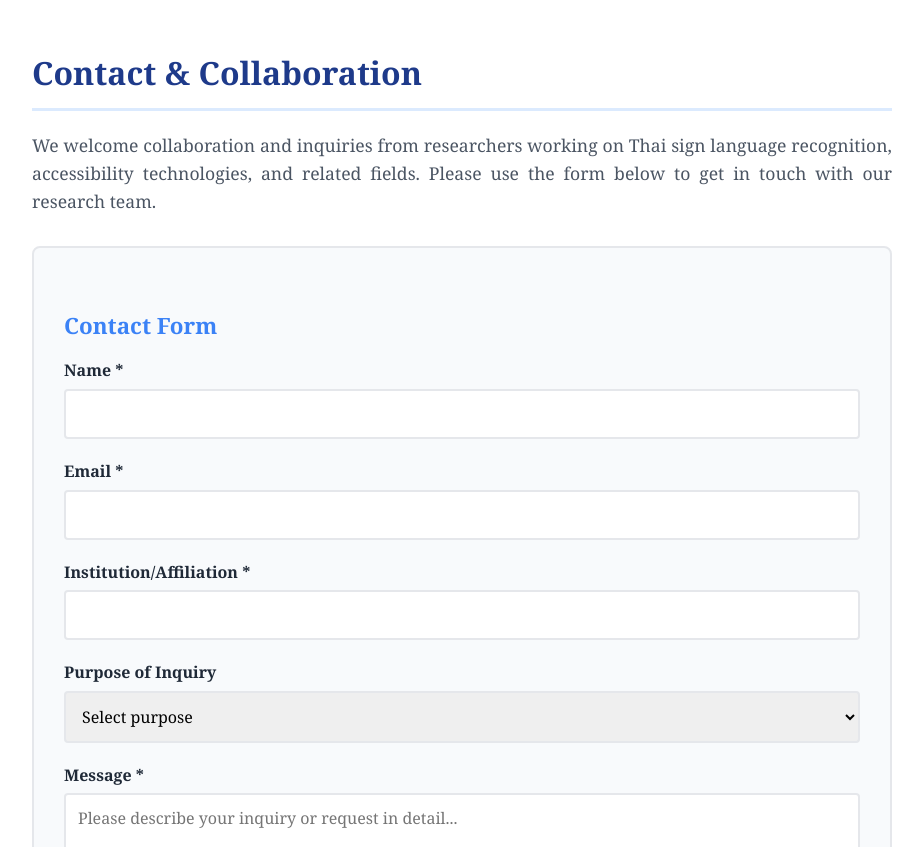
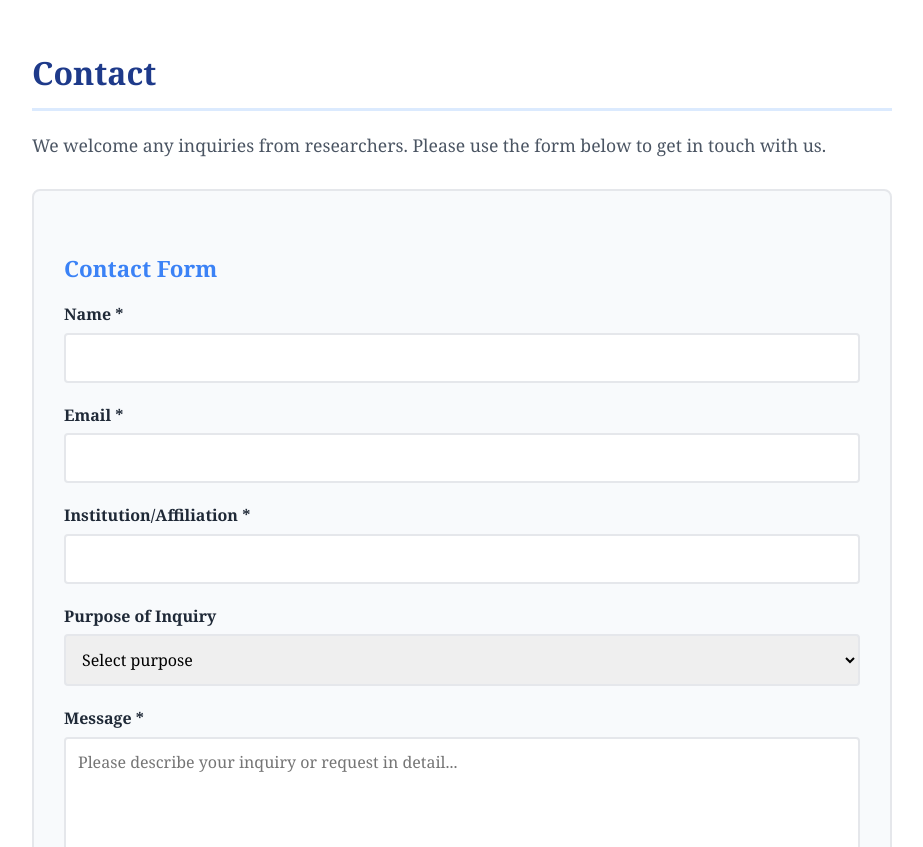
Before and after one commit to TSL-ONE/TSL-ONE.github.io, a plain HTML site: page index.html in a window 1280 px wide. Shown: the part 1239-2086 px from the top of the page, without its empty margins (178-1101 px from the left). Drawn offline with Linux system fonts and the light colour scheme.

```diff
--- a/index.html
+++ b/index.html
@@ -70,8 +70,8 @@
             </section>
 
             <section class="section">
-                <h2>Contact & Collaboration</h2>
-                <p>We welcome collaboration and inquiries from researchers working on Thai sign language recognition, accessibility technologies, and related fields. Please use the form below to get in touch with our research team.</p>
+                <h2>Contact</h2>
+                <p>We welcome any inquiries from researchers. Please use the form below to get in touch with us.</p>
 
                 <div class="contact-form">
                     <h3>Contact Form</h3>
```
Also changed, not shown: 1 other file.
